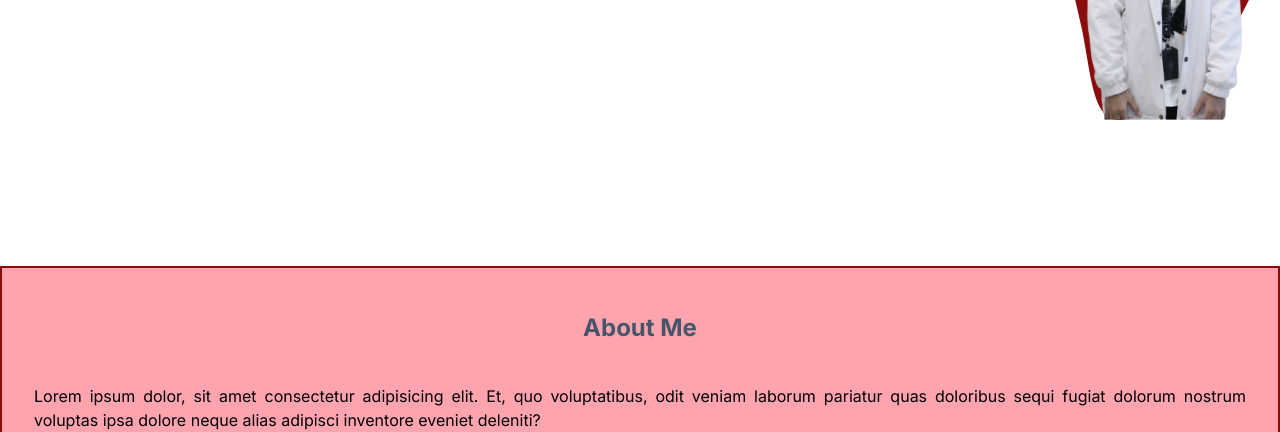
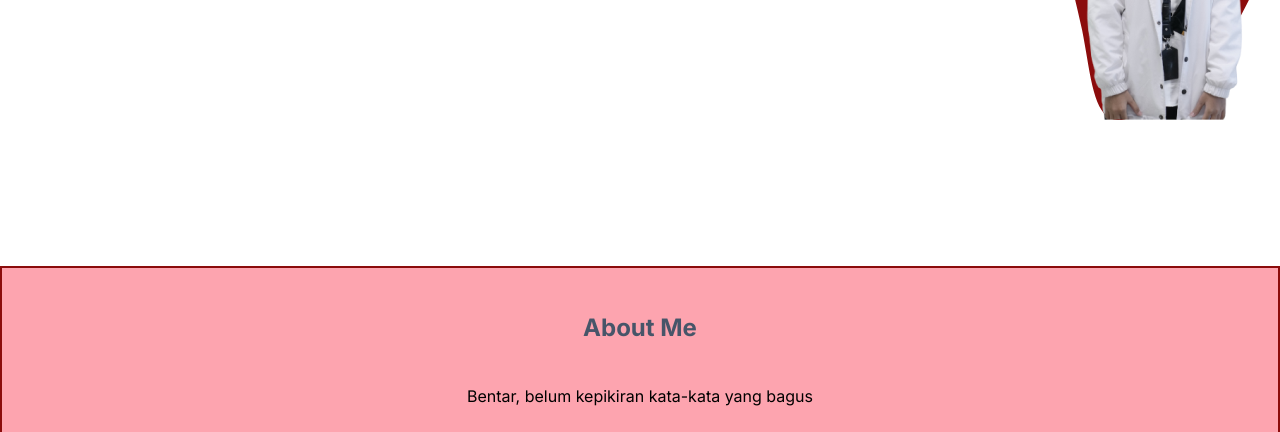
Before and after one commit to HirumiN/Isseng_CV, a website: page public/index.html in a window 1280 px wide. Shown: the part 373-805 px from the top of the page. Drawn offline with Linux system fonts and the light colour scheme.

Commit message:
masih mikir

```diff
--- a/public/index.html
+++ b/public/index.html
@@ -92,10 +92,7 @@
       <div class="flex flex-col justify-evenly items-center px-4 py-11 gap-10">
         <h2 class="font-bold text-2xl text-slate-600">About Me</h2>
         <h2 class="text-justify">
-          Lorem ipsum dolor, sit amet consectetur adipisicing elit. Et, quo
-          voluptatibus, odit veniam laborum pariatur quas doloribus sequi
-          fugiat dolorum nostrum voluptas ipsa dolore neque alias adipisci
-          inventore eveniet deleniti?
+          Bentar, belum kepikiran kata-kata yang bagus
         </h2>
       </div>
     </div>
```
